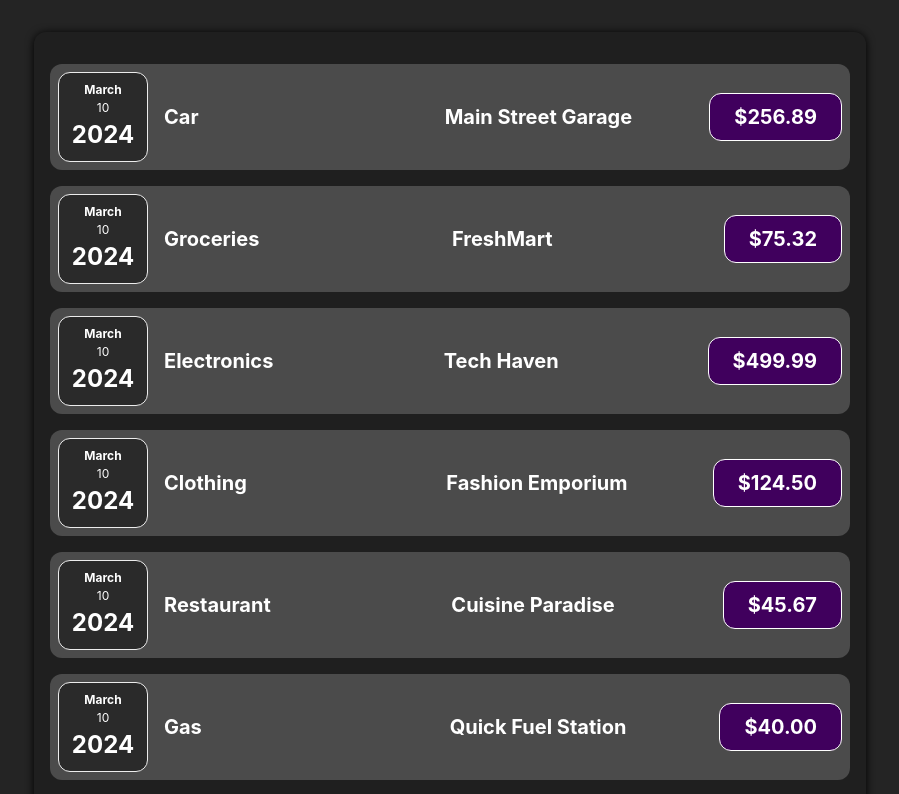
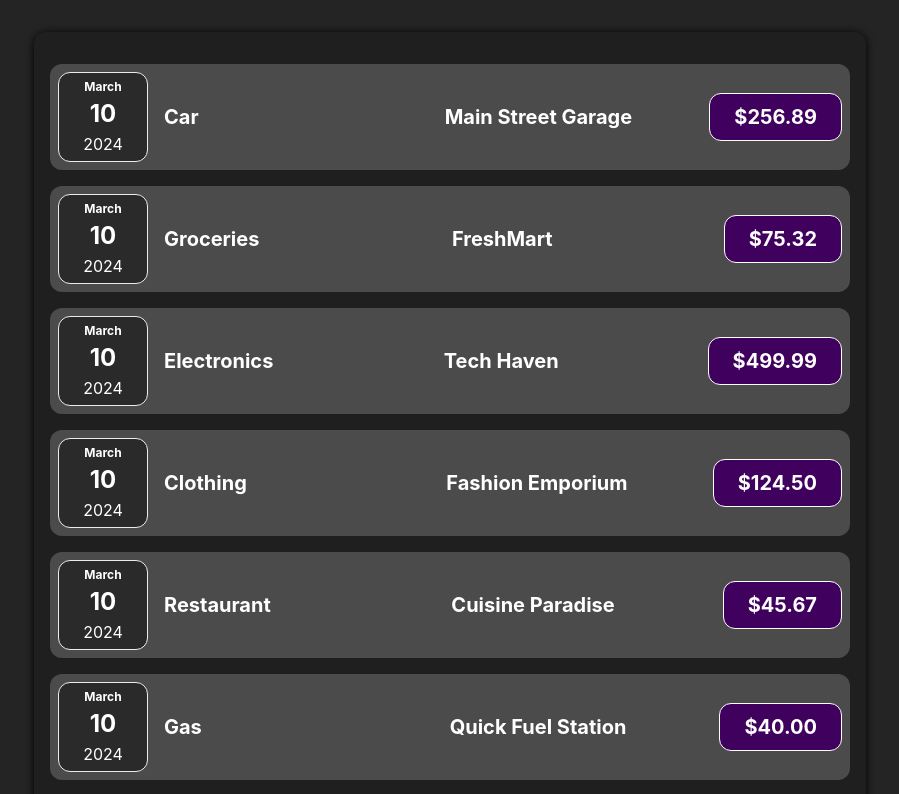
Before and after one commit to Praful-bit/react.js, a React (Vite) app: page / in a window 1280 px wide. Shown: the top 794 px of the page, without its empty margins (190-1089 px from the left). Built offline with nearby package versions, Linux system fonts and the light colour scheme.

Commit message:
some changes

```diff
--- a/src/Components/Expense/ExpenseDate.jsx
+++ b/src/Components/Expense/ExpenseDate.jsx
@@ -1,3 +1,6 @@
+/* eslint-disable react/prop-types */
+import "./ExpenseItem.css";
+
 const ExpenseDate = (props) => {
   const options = { month: "long" };
   const month = props.date.toLocaleString("en-US", options);
@@ -6,8 +9,8 @@
   return (
     <div className="expense-date">
       <div className="expense-date__month">{month}</div>
-      <div className="expense-date__year">{day}</div>
-      <div className="expense-date__day">{year}</div>
+      <div className="expense-date__day">{day}</div>
+      <div className="expense-date__Year">{year}</div>
     </div>
   );
 };
--- a/src/Components/Expense/ExpenseDetails.jsx
+++ b/src/Components/Expense/ExpenseDetails.jsx
@@ -1,3 +1,4 @@
+/* eslint-disable react/prop-types */
 import "./ExpenseItem.css";
 
 const ExpenseDetails = (props) => {
--- a/src/Components/Expense/ExpenseItem.css
+++ b/src/Components/Expense/ExpenseItem.css
@@ -69,6 +69,7 @@
     border-radius: 12px;
     box-shadow: 0 1px 8px rgb(0, 0, 0.25);
 }
+
 @media (min-width: 580px) {
     .expense-item__description {
         flex-direction: row;
--- a/src/Components/Expense/ExpenseItem.jsx
+++ b/src/Components/Expense/ExpenseItem.jsx
@@ -1,3 +1,4 @@
+/* eslint-disable react/prop-types */
 import ExpenseDate from "./ExpenseDate";
 import ExpenseDetails from "./ExpenseDetails";
 
--- a/src/Components/UI/Card.jsx
+++ b/src/Components/UI/Card.jsx
@@ -1,3 +1,4 @@
+/* eslint-disable react/prop-types */
 import "./Card.css";
 
 const Card =(props)=>{
```
